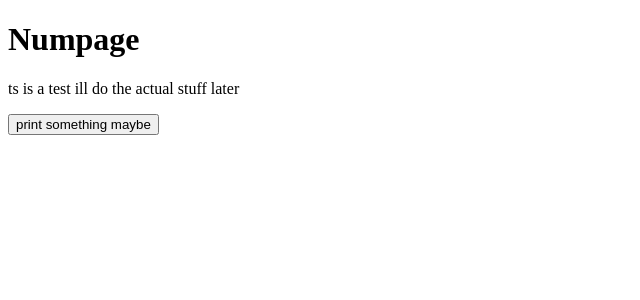
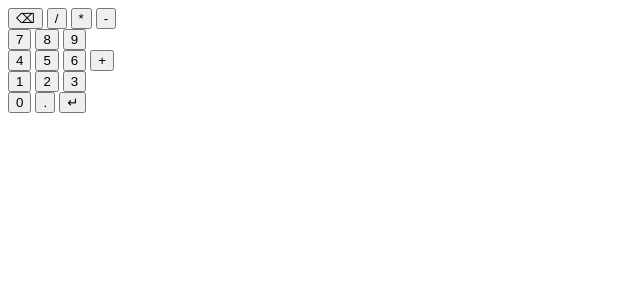
Before and after one commit to ConsciousBone/Numpage, a Flask app: page / in a window 1280 px wide. Shown: the top 300 px of the page, without its empty margins (0-640 px from the left). Run offline with Flask 3, Linux system fonts and the light colour scheme.

Commit message:
Something that kind of looks like a numpad
This html is awful yes i know, i just wanted to get the buttons down onto the page, next is handling input!

```diff
--- a/templates/index.html
+++ b/templates/index.html
@@ -6,9 +6,37 @@
         <meta http-equiv="X-UA-Compatible" content="ie=edge">
     </head>
     <body>
-        <h1>Numpage</h1>
-        <p>ts is a test ill do the actual stuff later</p>
-        <button class="numpad-button" data-id="0">print something maybe</button>
+        <!--
+        im copying this from the microsoft numpad cause it looks pretty good tbf
+        https://www.microsoft.com/en-gb/d/new-microsoft-number-pad/8V4NH9Q07XC8/K9F8
+         -->
+
+        <!-- row 1 -->
+        <button class="numpad-button" data-id="backspace">⌫</button>
+        <button class="numpad-button" data-id="divide">/</button>
+        <button class="numpad-button" data-id="multiply">*</button>
+        <button class="numpad-button" data-id="minus">-</button>
+        <br />
+        <!-- row 2 -->
+        <button class="numpad-button" data-id="7">7</button>
+        <button class="numpad-button" data-id="8">8</button>
+        <button class="numpad-button" data-id="9">9</button>
+        <br />
+        <!-- row 3 -->
+        <button class="numpad-button" data-id="4">4</button>
+        <button class="numpad-button" data-id="5">5</button>
+        <button class="numpad-button" data-id="6">6</button>
+        <button class="numpad-button" data-id="plus">+</button>
+        <br />
+        <!-- row 4 -->
+        <button class="numpad-button" data-id="1">1</button>
+        <button class="numpad-button" data-id="2">2</button>
+        <button class="numpad-button" data-id="3">3</button>
+        <br />
+        <!-- row 5 -->
+        <button class="numpad-button" data-id="0">0</button>
+        <button class="numpad-button" data-id="decimal">.</button>
+        <button class="numpad-button" data-id="enter">↵</button>
     </body>
 
     <!-- handle the buttons with JS -->
```
